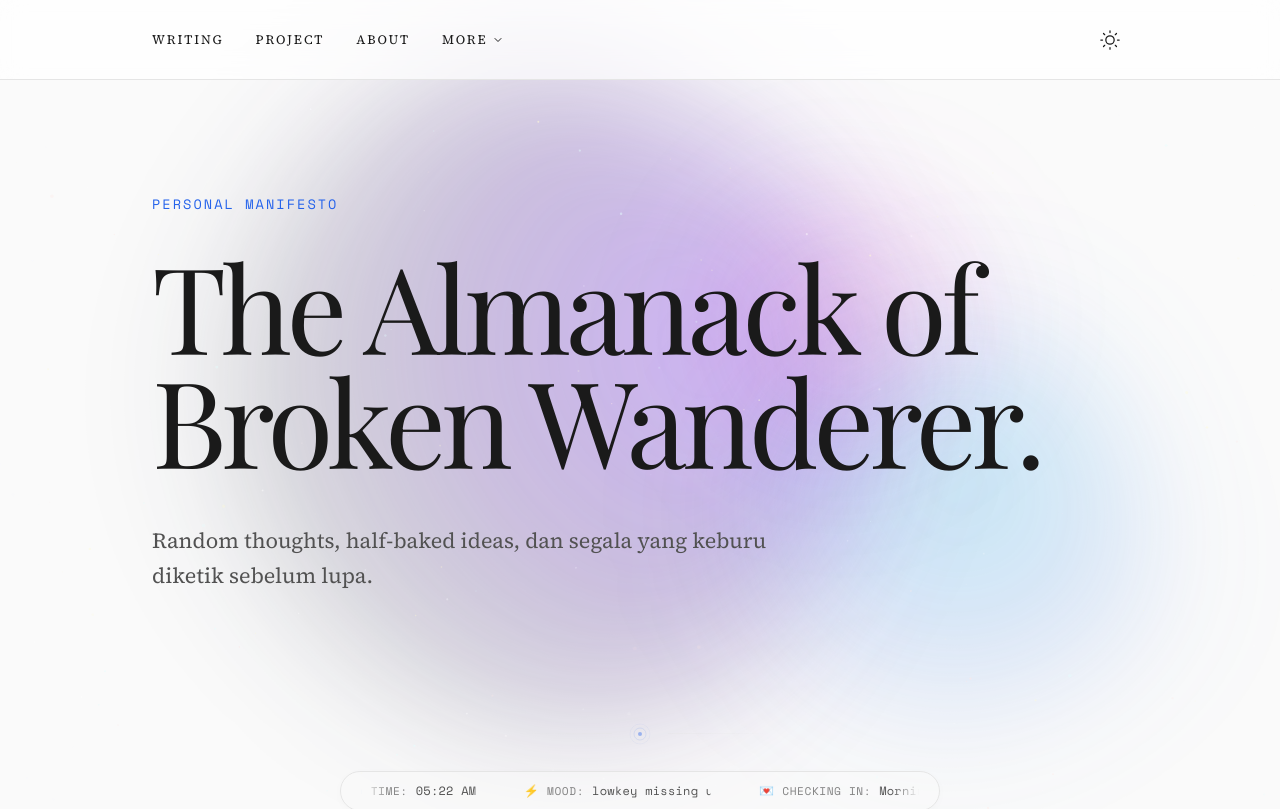
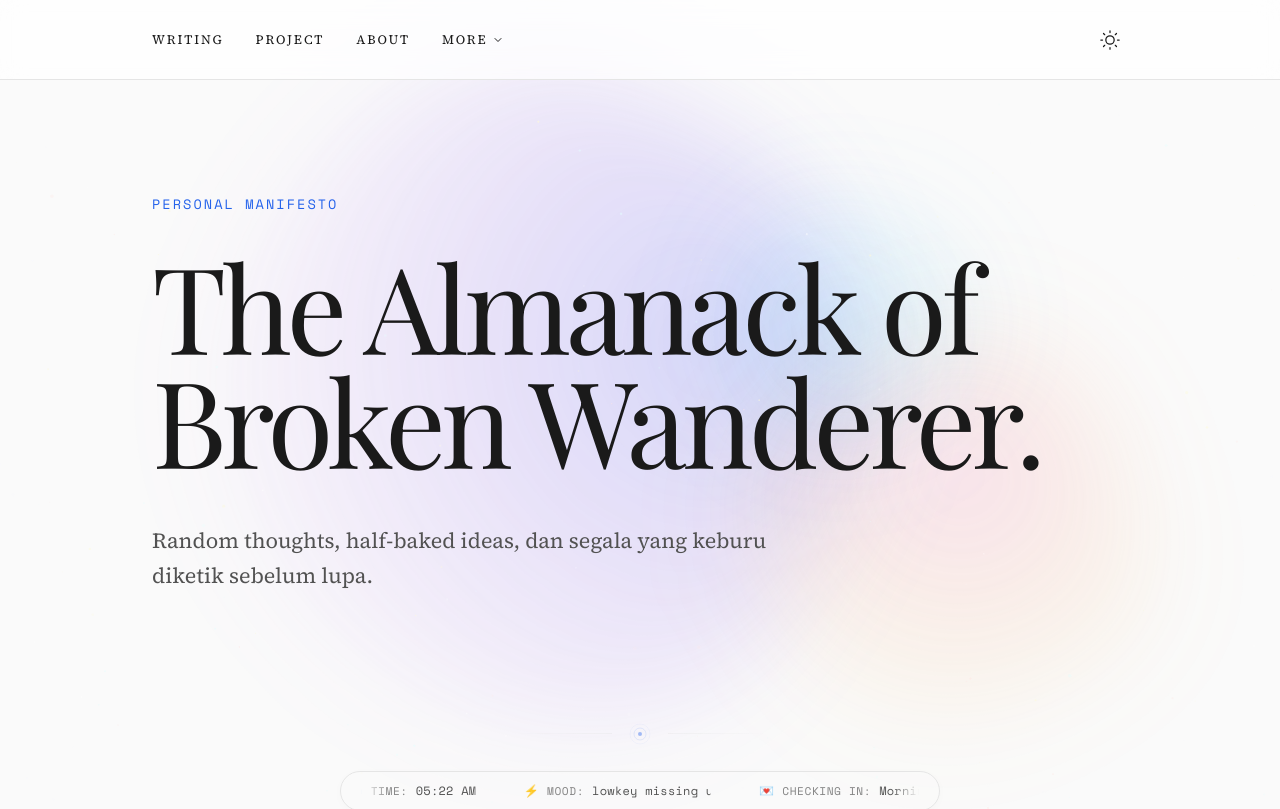
Before and after one commit to muhammadfaza16/muhammadfaza16.github.io, a Next.js app: page / in a window 1280 px wide. Shown: the top 809 px of the page. Built offline with nearby package versions, Linux system fonts and the light colour scheme; a web font is replaced by a local one.

Commit message:
Revert "feat(ui): update gradient orbs to galaxy aesthetic (void/nebula/cluster)"
This reverts commit 2c11a3884723d73ac3213e344245872d83693f46.

```diff
--- a/src/components/GradientOrb.tsx
+++ b/src/components/GradientOrb.tsx
@@ -69,7 +69,7 @@ export function GradientOrb() {
 
     return (
         <>
-            {/* Primary Orb - The Void/Deep Space (Deep Violet/Blue) */}
+            {/* Primary Orb - Large fluid blob */}
             <div
                 ref={primaryRef}
                 aria-hidden="true"
@@ -80,20 +80,18 @@ export function GradientOrb() {
                     left: "20%",
                     width: "clamp(300px, 70vw, 600px)",
                     height: "clamp(300px, 70vw, 600px)",
-                    // New Galaxy Gradient: Deep Purple -> Midnight -> Transparent
-                    background: "radial-gradient(ellipse at 30% 30%, rgba(124, 58, 237, 0.45) 0%, rgba(76, 29, 149, 0.35) 40%, rgba(15, 23, 42, 0.2) 70%, transparent 100%)",
-                    filter: "blur(60px)", // Increased blur for gas effect
-                    opacity: 0.8,
+                    background: "radial-gradient(ellipse at 30% 30%, rgba(99,102,241,0.35) 0%, rgba(139,92,246,0.2) 40%, rgba(168,85,247,0.08) 70%, transparent 100%)",
+                    filter: "blur(45px)",
+                    opacity: 0.7,
                     animation: "blobMorph 10s ease-in-out infinite",
                     pointerEvents: "none",
                     zIndex: 0,
                     borderRadius: "60% 40% 30% 70% / 60% 30% 70% 40%",
-                    willChange: "transform",
-                    mixBlendMode: "screen" // Better blending for galaxy look
+                    willChange: "transform"
                 }}
             />
 
-            {/* Secondary Orb - Nebula Gas (Electric Cyan/Blue) */}
+            {/* Secondary Orb - Warm accent */}
             <div
                 ref={secondaryRef}
                 aria-hidden="true"
@@ -104,20 +102,18 @@ export function GradientOrb() {
                     right: "10%",
                     width: "clamp(200px, 50vw, 400px)",
                     height: "clamp(200px, 50vw, 400px)",
-                    // New Galaxy Gradient: Cyan -> Blue -> Transparent
-                    background: "radial-gradient(ellipse at 60% 40%, rgba(6, 182, 212, 0.35) 0%, rgba(59, 130, 246, 0.25) 45%, rgba(30, 64, 175, 0.1) 80%, transparent 100%)",
-                    filter: "blur(65px)",
-                    opacity: 0.7,
+                    background: "radial-gradient(ellipse at 60% 40%, rgba(244,114,182,0.3) 0%, rgba(251,146,60,0.15) 45%, rgba(234,179,8,0.05) 80%, transparent 100%)",
+                    filter: "blur(50px)",
+                    opacity: 0.65,
                     animation: "blobMorph 14s ease-in-out infinite reverse",
                     pointerEvents: "none",
                     zIndex: 0,
                     borderRadius: "40% 60% 70% 30% / 40% 70% 30% 60%",
-                    willChange: "transform",
-                    mixBlendMode: "screen"
+                    willChange: "transform"
                 }}
             />
 
-            {/* Tertiary Orb - Star Dust (Magenta/Pink) */}
+            {/* Tertiary Orb - Subtle cyan accent */}
             <div
                 ref={tertiaryRef}
                 aria-hidden="true"
@@ -128,16 +124,14 @@ export function GradientOrb() {
                     right: "25%",
                     width: "clamp(150px, 35vw, 280px)",
                     height: "clamp(150px, 35vw, 280px)",
-                    // New Galaxy Gradient: Pink -> Purple -> Transparent
-                    background: "radial-gradient(ellipse at 50% 50%, rgba(236, 72, 153, 0.3) 0%, rgba(192, 38, 211, 0.2) 50%, transparent 100%)",
-                    filter: "blur(55px)",
-                    opacity: 0.65,
+                    background: "radial-gradient(ellipse at 50% 50%, rgba(34,211,238,0.25) 0%, rgba(56,189,248,0.12) 50%, transparent 100%)",
+                    filter: "blur(40px)",
+                    opacity: 0.6,
                     animation: "blobMorph 18s ease-in-out infinite",
                     pointerEvents: "none",
                     zIndex: 0,
                     borderRadius: "50% 50% 40% 60% / 60% 40% 60% 40%",
-                    willChange: "transform",
-                    mixBlendMode: "screen"
+                    willChange: "transform"
                 }}
             />
         </>
```
